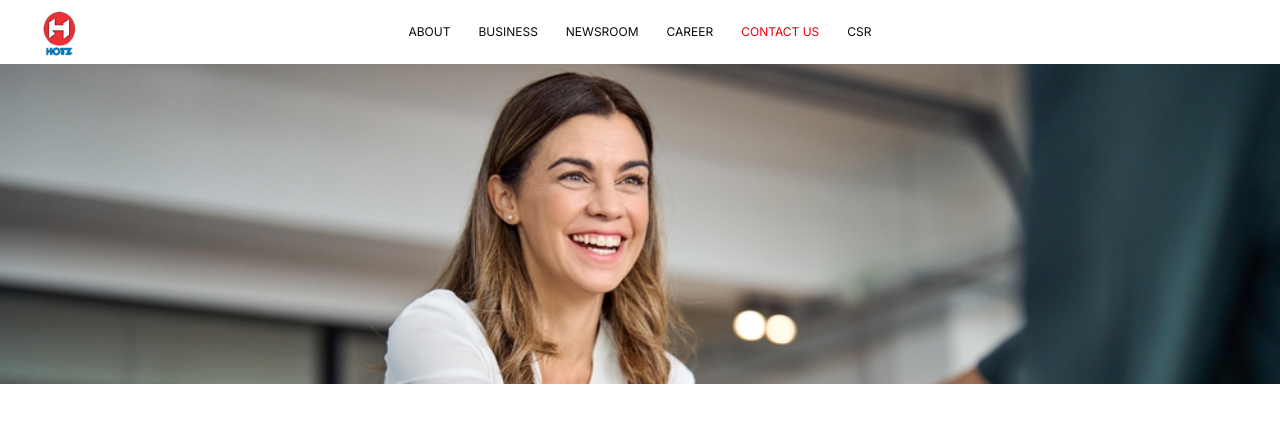
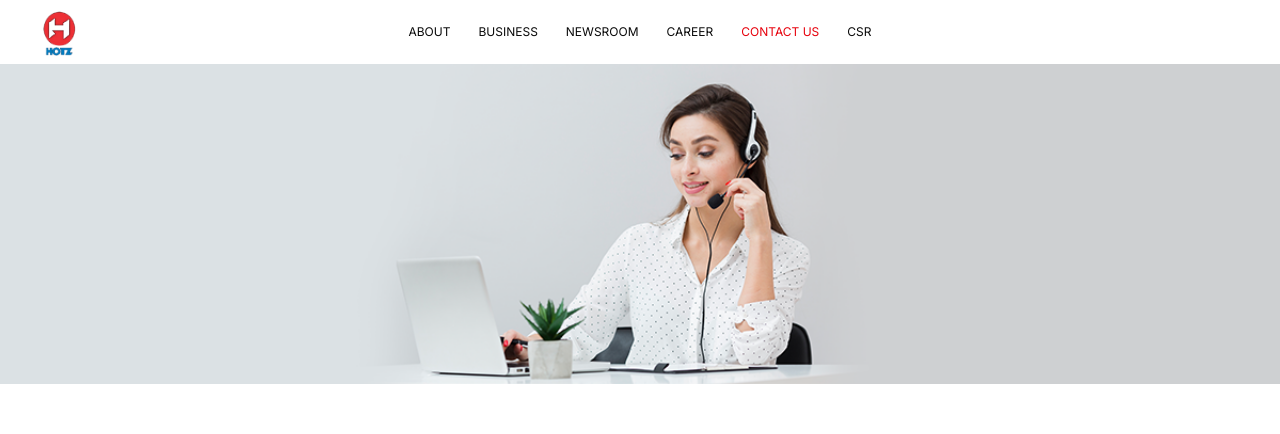
Before and after one commit to doableworks/hotz, a Next.js app: page /contact-us in a window 1280 px wide. Shown: the top 434 px of the page. Built offline with nearby package versions, Linux system fonts and the light colour scheme.

Commit message:
contact page changes

```diff
--- a/src/app/contact-us/page.tsx
+++ b/src/app/contact-us/page.tsx
@@ -8,7 +8,7 @@ const page = () => {
     <div>
       <Navbar />
       <div className="w-full h-80 bg-gray-400">
-        <img src="/images/contact.png" className="h-80 w-full object-cover" />
+        <img src="/images/Contact-us.png" className="h-80 w-full object-cover" />
       </div>
 
       <div className="w-full px-5 lg:px-10 py-7 lg:py-16 flex lg:flex-row flex-col gap-7">
```
Also changed, not shown: public/images/Contact-us.png (added).
